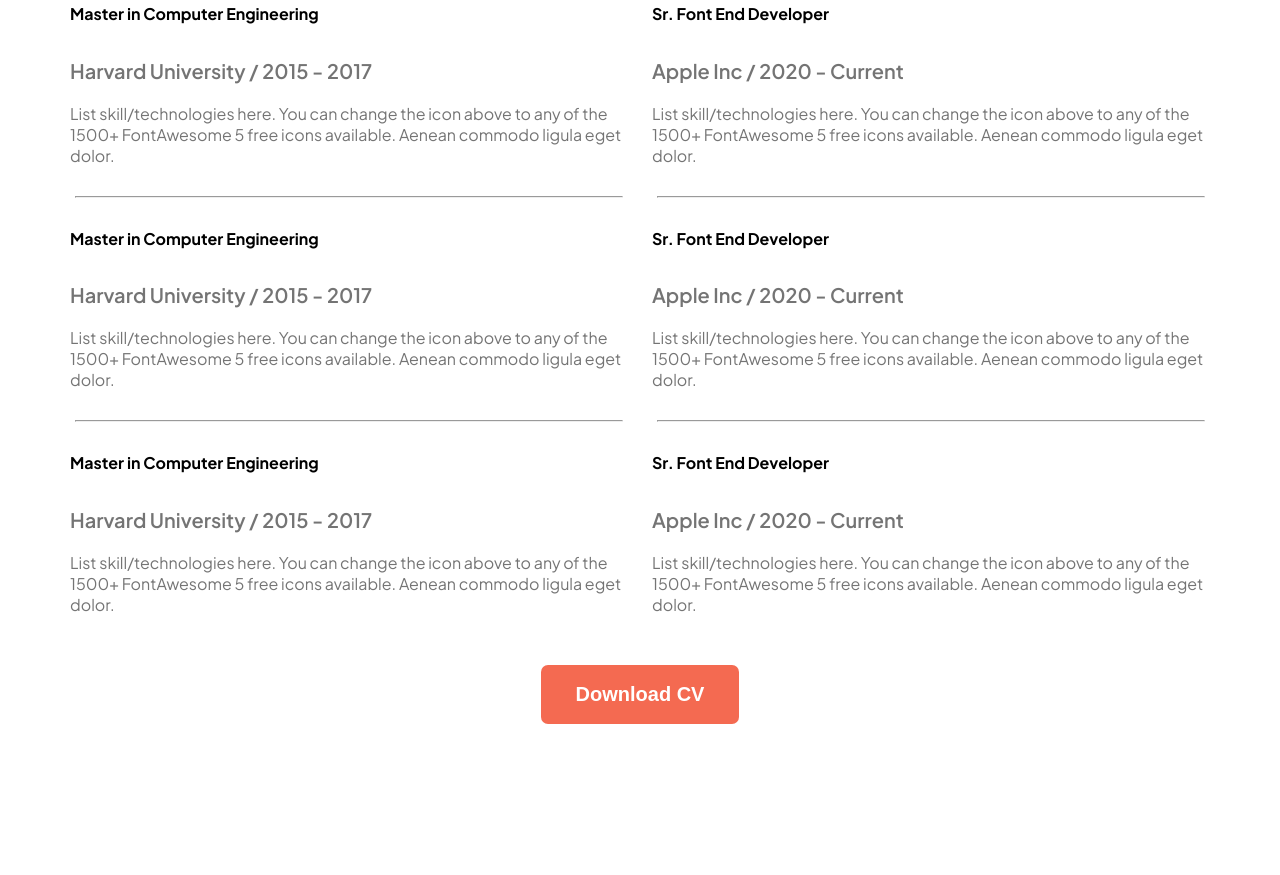
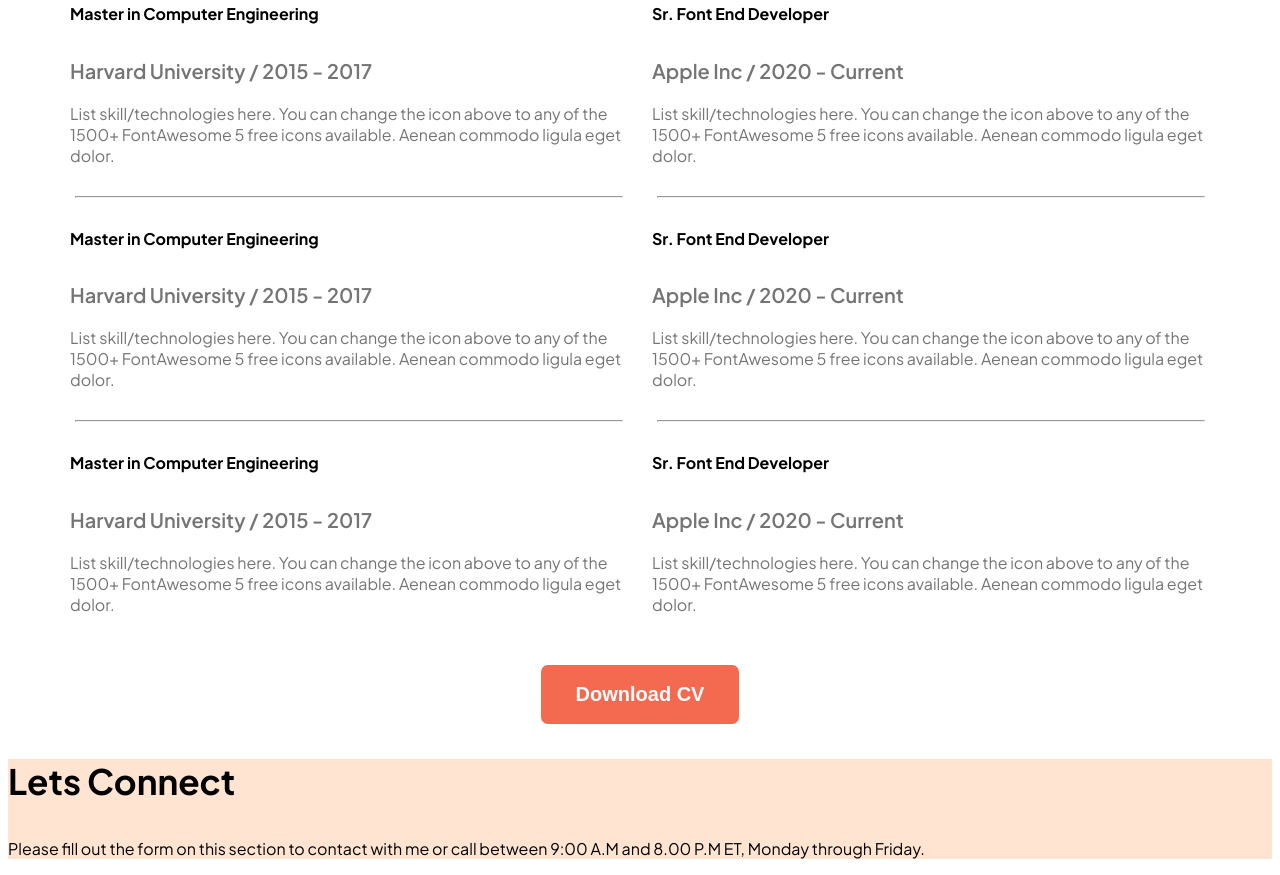
Before and after one commit to mdsamimprogramer/web-dev-portfolio, a plain HTML site: page index.html in a window 1280 px wide. Shown: the part 2260-3135 px from the top of the page. Before the commit the page ends 2997 px from the top, so only its background shows below. Drawn offline with Linux system fonts and the light colour scheme.

Commit message:
footer apdet

```diff
--- a/index.html
+++ b/index.html
@@ -163,8 +163,17 @@
         </section>
     </main>
 
-    <footer>
+    <footer class="secondary-bg">
+        <div class="footer-column">
+            <h3 class="section-title">Lets Connect</h3>
+            <p>Please fill out the form on this section to contact with me or call between 9:00 A.M and 8.00 P.M ET, Monday through Friday.</p>
+            <div>
 
+            </div>
+        </div>
+        <div class="footer-column">
+
+        </div>
     </footer>
 
 
```
